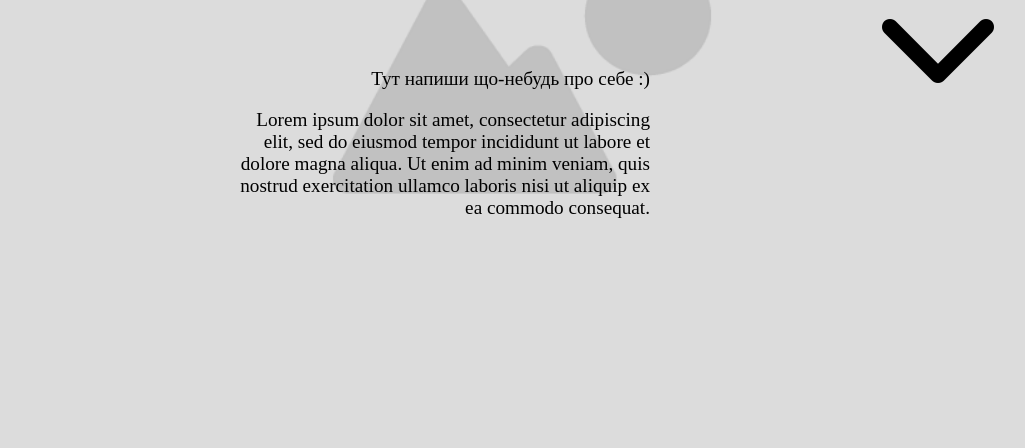
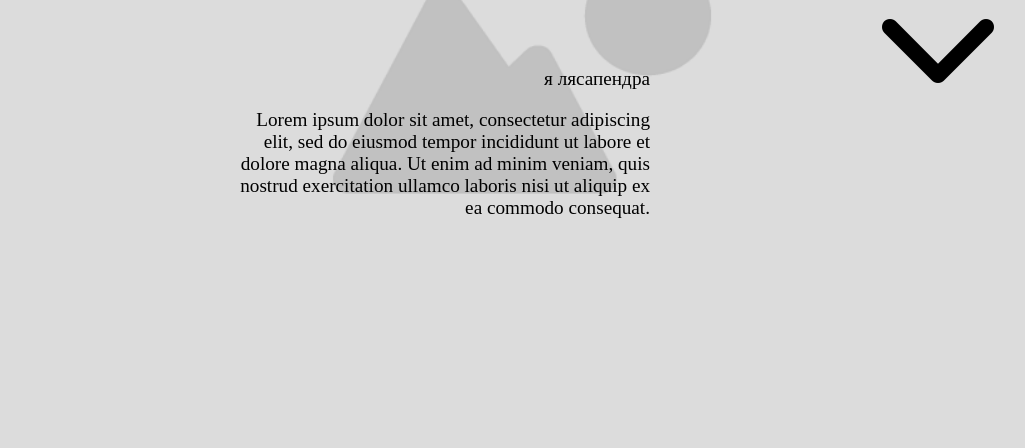
Before and after one commit to alibabuy0/testnaberemenostdvepoloski, a plain HTML site: page index.html in a window 1280 px wide. Shown: the part 352-800 px from the top of the page, without its empty margins (118-1143 px from the left). Drawn offline with Linux system fonts and the light colour scheme.

Commit message:
added description

```diff
--- a/index.html
+++ b/index.html
@@ -11,7 +11,7 @@
         <div class="header_left">
             <h1>Гінда Олексендер</h1>
             <div class="bio">
-                <p>Тут напиши що-небудь про себе :)</p>
+                <p>я лясапендра</p>
                 <p>Lorem ipsum dolor sit amet, consectetur adipiscing elit, sed do eiusmod tempor incididunt ut labore et dolore magna aliqua. Ut enim ad minim veniam, quis nostrud exercitation ullamco laboris nisi ut aliquip ex ea commodo consequat.</p>
             </div>
         </div>
```
